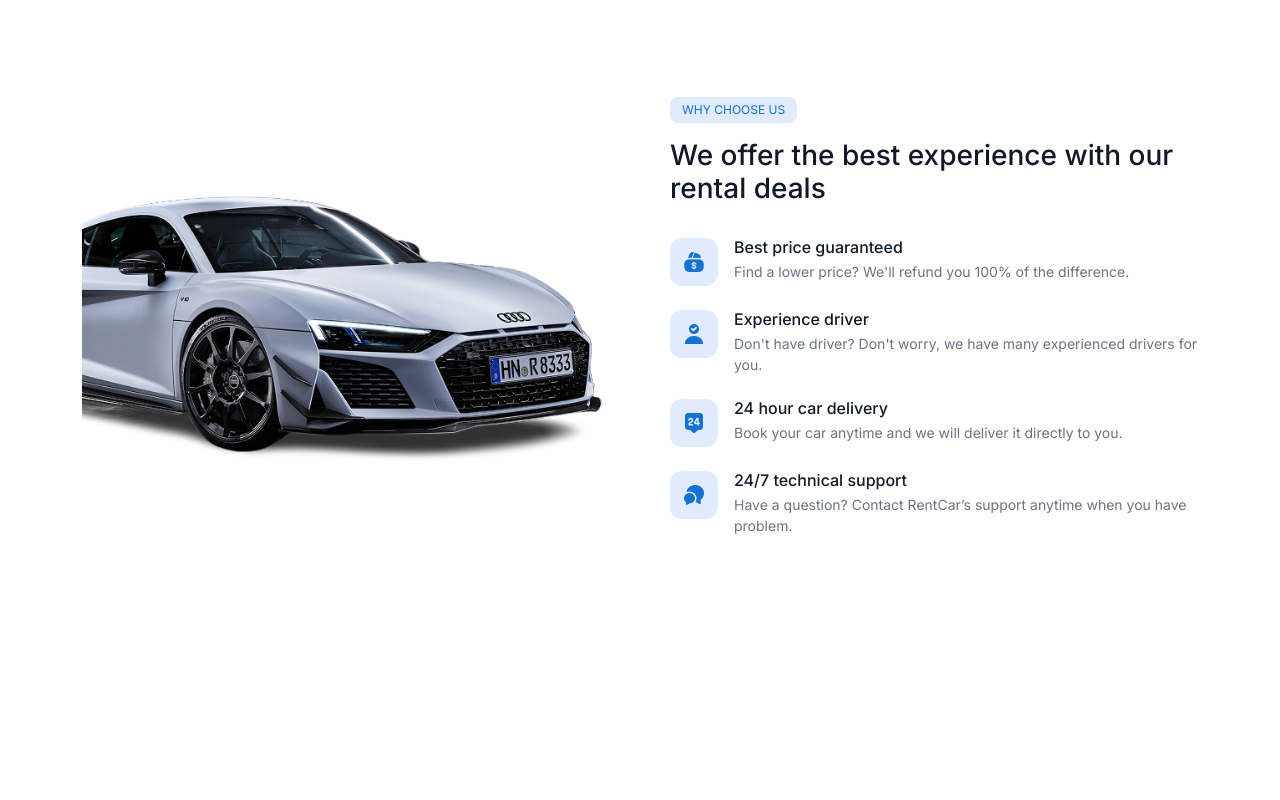
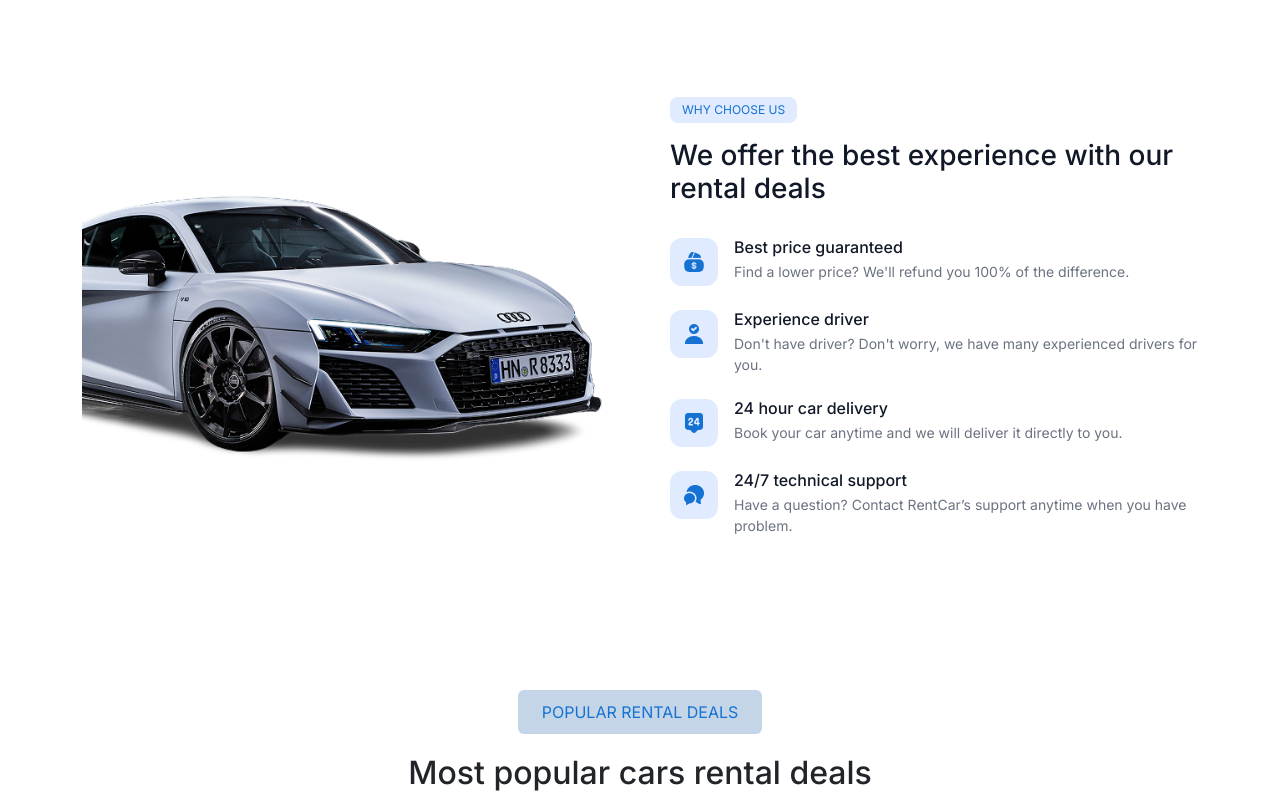
Before and after one commit to mhasssu100/Hackaton_Assignment, a plain HTML site: page index.html in a window 1280 px wide. Shown: the part 1247-2047 px from the top of the page. Before the commit the page ends 1887 px from the top, so only its background shows below. Drawn offline with nearby package versions, Linux system fonts and the light colour scheme.

Commit message:
Add new features to landing page

```diff
--- a/index.html
+++ b/index.html
@@ -176,7 +176,13 @@ crossorigin="anonymous">
     </div>
   </div>
 </section>
+<!-- Rental Deals Section END-->
+ <!--Popular Section-->
+<div class="popbtn">
+  <button class="dealbtn" type="submit">POPULAR RENTAL DEALS</button>
+  <div class="pophead"> <h2>Most popular cars rental deals</h2></div>
 
+</div>
 
 
 
--- a/style.css
+++ b/style.css
@@ -178,7 +178,7 @@ body{
     }
 .brandlogo{
     display: flex;
-    justify-content: space-between;
+    justify-content: space-evenly;
     margin: 100px auto;
 }
 .brandlogo img{
@@ -274,3 +274,27 @@ body{
   font-size: 14px;
   color: #6b7280;
 }
+/* Popular Section */
+.popbtn{
+  display: flex;
+  flex-direction: column;
+  align-items: center;
+  justify-content: center;
+  gap: 20px;
+  margin: 50px auto;
+
+
+}
+.popbtn .dealbtn{
+    padding: 10px 24px;
+    font-size: 16px;
+    cursor: pointer;
+    background-color: #c4d5e7;
+    color: var(--primary);
+    border-radius: 6px;
+    border: none;
+    font-family: 'Inter', system-ui, -apple-system, "Segoe UI", Roboto, "Helvetica Neue", Arial;
+}
+.popbtn .pophead{
+  font-family: 'Inter', system-ui, -apple-system, "Segoe UI", Roboto, "Helvetica Neue", Arial;
+}
```
